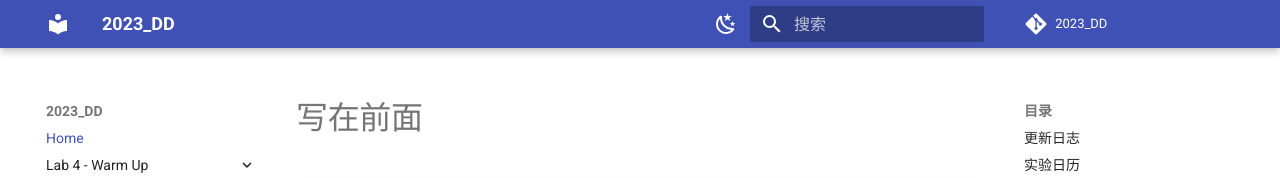
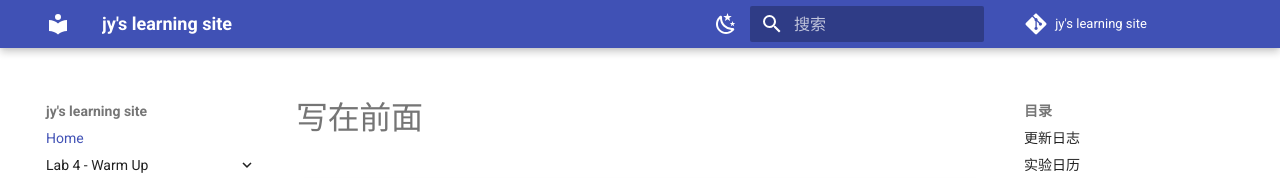
Before and after one commit to little612pea/little612pea-test, an MkDocs documentation site: the page built from docs/index.md, in a window 1280 px wide. Shown: the top 178 px of the page. Built offline with MkDocs 1.6.1 and Material for MkDocs 9.7.7, drawn with Linux system fonts in a browser that asks for light colours; a script that is not in the unit is left out; comment, search, counter and statistics services are not loaded.

Commit message:
alternate

```diff
--- a/mkdocs.yml
+++ b/mkdocs.yml
@@ -1,9 +1,9 @@
-site_name: 2023_DD
+site_name: jy's learning site
 # site_url: https://guahao31.github.io/2023_DD
 site_dir: public
 site_author: GNG not Gua
-repo_url: https://github.com/guahao31/2023_DD
-repo_name: 2023_DD
+repo_url: https://github.com/little612pea/little612pea.github.io
+repo_name: jy's learning site
 
 theme:
   name: material
```
